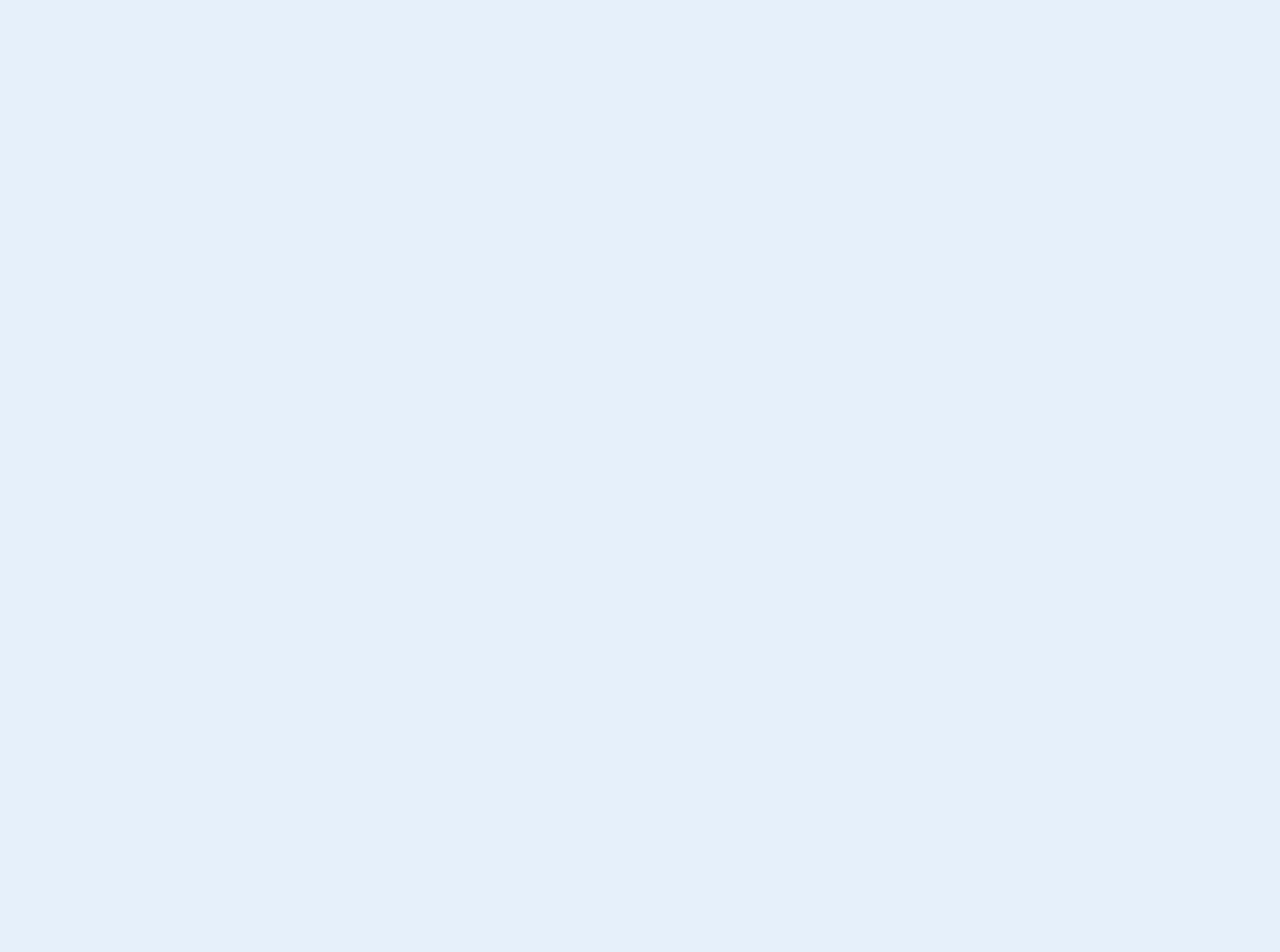
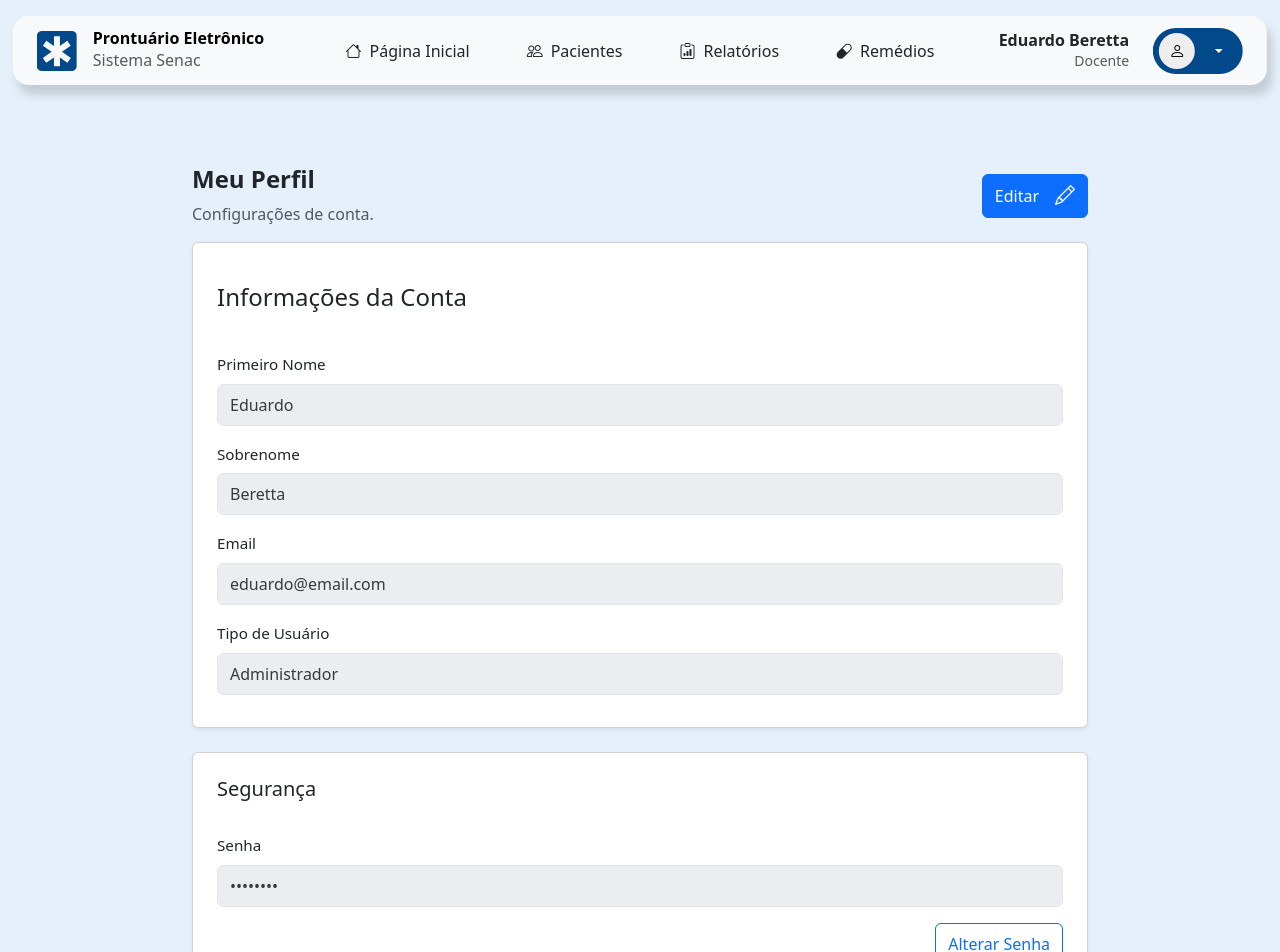
Before and after one commit to eduardoberettarod/PI-prontuario-eletronico, a React (Vite) app: page /perfil in a window 1280 px wide. Before the commit this address had no page. Shown: the top 952 px of the page. Before the commit the page ends 800 px from the top, so only its background shows below. Built offline with nearby package versions, Linux system fonts and the light colour scheme.

Commit message:
Perfil
Criando a pagina de perfil e começando a pagina unica de prontuario

```diff
--- a/src/App.jsx
+++ b/src/App.jsx
@@ -8,9 +8,9 @@ import Index from './pages/Home/Index.jsx';
 import Pacientes from './pages/Pacientes/Pacientes.jsx';
 import Relatorio from './pages/Relatorios/Relatorio.jsx';
 import Remedios from './pages/Remedios/Remedios.jsx';
-import Prontuarios from './pages/Prontuarios/Prontuarios.jsx';
 import Login from './pages/Login/Login.jsx';
 import Registro from './pages/Registro/Registro.jsx';
+import Perfil from './pages/Perfil/Perfil.jsx';
 
 
 function App() {
@@ -28,9 +28,9 @@ function App() {
         <Route path='/pacientes' element={<Pacientes />} ></Route>
         <Route path='/relatorios' element={<Relatorio />} ></Route>
         <Route path='/remedios' element={<Remedios />} ></Route>
-        <Route path='/prontuarios' element={<Prontuarios />} ></Route>
         <Route path='/login' element={<Login />} ></Route>
         <Route path='/registro' element={<Registro />} ></Route>
+        <Route path='/perfil' element={<Perfil />} ></Route>
 
         {/* rota padrão */}
         <Route path="/" element={<Login />} />
--- a/src/components/Navbar/Navbar.jsx
+++ b/src/components/Navbar/Navbar.jsx
@@ -17,11 +17,6 @@ const navItems = [
         route: 'pacientes',
         label: 'Pacientes',
         iconClass: "bi bi-people",
-    },
-    {
-        route: 'prontuarios',
-        label: 'Prontuários',
-        iconClass: "bi bi-file-earmark-medical",
     },
     {
         route: 'relatorios',
@@ -127,7 +122,7 @@ function Navbar() {
                         </button>
 
                         <ul className="dropdown-menu dropdown-menu-end">
-                            <li><a className="dropdown-item" href="#">Meu Perfil</a></li>
+                            <li><NavLink className="dropdown-item" to={'/perfil'}>Meu Perfil</NavLink></li>
                             <li><hr className="dropdown-divider" /></li>
                             <li>
                                 <button className="dropdown-item text-danger"
--- a/src/pages/Pacientes/Pacientes.jsx
+++ b/src/pages/Pacientes/Pacientes.jsx
@@ -352,8 +352,8 @@ VALIDAÇÃO PARA O FORM CRIAR PACIENTE
                             data-bs-toggle="modal"
                             data-bs-target="#modalCriarPaciente"
                         >
+                            Novo Paciente
                             <i className="bi bi-plus fs-5"></i>
-                            Novo Paciente
                         </button>
                     </div>
                 </div>
--- /dev/null
+++ b/src/pages/Perfil/Perfil.css
@@ -0,0 +1,61 @@
+#perfil-page-section {
+    position: relative;
+    top: 0;
+    margin-top: 5rem;
+    padding-bottom: 10vh;
+}
+
+.nascInvalido {
+    display: none;
+}
+
+.container-perfil {
+    position: relative;
+    margin-inline: var(--mg-inline);
+    top: 20%;
+}
+
+.container-perfil h2 {
+    font-size: 1.5rem;
+}
+
+.container-perfil p {
+    font-size: 16px;
+}
+
+.perfil-header h2 {
+    margin-bottom: 5px;
+}
+
+.form-control:disabled {
+    cursor: not-allowed;
+    opacity: 0.9;
+}
+
+.form-label {
+    font-size: 0.95rem;
+}
+
+@media (max-width:1200px) {
+    .container-perfil {
+        top: 12%;
+        margin-inline: var(--mg-inline-mobile);
+    }
+
+    .container-perfil h2 {
+        font-size: 1.5rem;
+    }
+
+    .container-perfil p {
+        font-size: 14px;
+    }
+}
+
+
+@media (max-width: 575.98px) {
+
+    #perfil-page-section {
+        margin-top: 5rem;
+        padding-bottom: 5vh;
+    }
+}
--- /dev/null
+++ b/src/pages/Perfil/Perfil.jsx
@@ -0,0 +1,118 @@
+import './Perfil.css'
+import Navbar from '../../components/Navbar/Navbar'
+
+const Perfil = () => {
+    return (
+        <>
+            <Navbar />
+
+            <section id='perfil-page-section'>
+
+                <div className='container-perfil'>
+
+                    {/* Header */}
+                    <div className="d-flex justify-content-between align-items-center mb-3">
+                        <div>
+                            <h2 className="fw-bold">Meu Perfil</h2>
+                            <p className="text-muted mb-0">Configurações de conta.</p>
+                        </div>
+
+
+                        <div>
+                            <button
+                                className="btn btn-primary d-flex align-items-center gap-3"
+                            >
+                                Editar
+                                <i className="bi bi-pencil fs-5"></i>
+                            </button>
+                        </div>
+                    </div>
+
+
+                    {/* CARD INFORMAÇÕES */}
+                    <div className="card shadow-sm mb-4 p-2 pb-3">
+                        <div className="card-body row g-3">
+                            <div className='pt-3 col-12'>
+                                <h4 className="mb-4">Informações da Conta</h4>
+                            </div>
+
+                            <div className='col-12'>
+                                <label className='form-label'>Primeiro Nome</label>
+                                <input
+                                    type="text"
+                                    className="form-control py-2"
+                                    value="Eduardo"
+                                    disabled
+                                />
+                            </div>
+
+                            <div className='col-12'>
+                                <label className='form-label'>Sobrenome</label>
+                                <input
+                                    type="text"
+                                    className="form-control py-2"
+                                    value="Beretta"
+                                    disabled
+                                />
+                            </div>
+
+                            <div className='col-12'>
+                                <label className='form-label'>Email</label>
+                                <input
+                                    type="email"
+                                    className="form-control py-2"
+                                    value="eduardo@email.com"
+                                    disabled
+                                />
+                            </div>
+
+                            <div className='col-12'>
+                                <label className='form-label'>Tipo de Usuário</label>
+                                <input
+                                    type="text"
+                                    className="form-control py-2"
+                                    value="Administrador"
+                                    disabled
+                                />
+                            </div>
+
+                        </div>
+
+                    </div>
+
+
+                    {/* CARD SEGURANÇA */}
+                    <div className="card shadow-sm p-2">
+                        <div className="card-body row g-3">
+
+                            <div>
+                                <h5 className="mb-3">Segurança</h5>
+                            </div>
+
+                            <div className="col-12">
+                                <label className='form-label'>Senha</label>
+                                <input
+                                    type="password"
+                                    className="form-control py-2"
+                                    value="********"
+                                    disabled
+                                />
+                            </div>
+
+                            <div className="mt-3 col-12 d-flex justify-content-end">
+                                <button className="btn btn-outline-primary py-2">
+                                    Alterar Senha
+                                </button>
+                            </div>
+
+                        </div>
+                    </div>
+
+                </div>
+
+            </section>
+        </>
+    )
+}
+
+export default Perfil
--- a/src/pages/Prontuarios/Prontuarios.jsx
+++ /dev/null
@@ -1,14 +0,0 @@
-import React from 'react'
-import './Prontuarios.css'
-import Navbar from '../../components/Navbar/Navbar';
-
-const Prontuarios = () => {
-    return (
-        <>
-            <Navbar />
-            <div>Prontuarios</div>
-        </>
-    )
-}
-
-export default Prontuarios
--- a/src/pages/Registro/Registro.jsx
+++ b/src/pages/Registro/Registro.jsx
@@ -19,7 +19,7 @@ const Registro = () => {
                     <div className='d-flex gap-4 align-items-center'>
                         <div className='container-img-register'>
                             <img src={Logo} alt="" className='position-absolute ms-4 mt-4' style={{width:'35px'}} />
-                            <img src={Medica} style={{height: '650px'}} className='object-fit-cover'/>
+                            <img src={Medica} style={{height: '625px'}} className='object-fit-cover'/>
                         </div>
 
                         <div className='d-flex flex-column'>
@@ -30,44 +30,49 @@ const Registro = () => {
                                 </p>
                             </div>
 
-                            <form className='row g-3'>
+                            <form className='row g-2'>
 
                                 <div className='col-12'>
                                     <label className='form-label'>Primeiro Nome</label>
                                     <input type="text"
                                         className='form-control'
-                                    />
+                                        placeholder='Digite o seu primeiro nome'
+                                        />
                                 </div>
 
                                 <div className='col-12'>
                                     <label className='form-label'>Sobrenome</label>
                                     <input type="text"
                                         className='form-control'
-                                    />
+                                        placeholder='Digite o seu sobrenome'
+                                        />
                                 </div>
 
                                 <div className='col-12'>
                                     <label className='form-label'>Email</label>
                                     <input type="email"
                                         className='form-control'
-                                    />
+                                        placeholder='Digite o seu email'
+                                        />
                                 </div>
 
                                 <div className='col-12'>
                                     <label className='form-label'>Senha</label>
                                     <input type="password"
                                         className='form-control'
-                                    />
+                                        placeholder='Digite a sua senha'
+                                        />
                                 </div>
 
                                 <div className='col-12'>
                                     <label className='form-label'>Confirme sua senha</label>
                                     <input type="password"
                                         className='form-control'
+                                        placeholder='Confirme a sua senha'
                                     />
                                 </div>
 
-                                <div>
+                                <div className='mt-4'>
                                     <button type='submit' className="btn btn-primary w-100 py-2">
                                         Registrar
                                     </button>
--- a/src/pages/Relatorios/Relatorio.jsx
+++ b/src/pages/Relatorios/Relatorio.jsx
@@ -236,8 +236,8 @@ Sugestões de estrutura:
                 data-bs-toggle="modal"
                 data-bs-target="#modalCriarRelatorio"
               >
+                Novo Relatório
                 <i className="bi bi-plus fs-5"></i>
-                Novo Relatório
               </button>
             </div>
           </div>
--- a/src/pages/Remedios/Remedios.jsx
+++ b/src/pages/Remedios/Remedios.jsx
@@ -213,8 +213,8 @@ function Remedios() {
                                 data-bs-toggle="modal"
                                 data-bs-target="#modalCriarRemedio"
                             >
+                                Novo Medicamento
                                 <i className="bi bi-plus fs-5"></i>
-                                Novo Medicamento
                             </button>
                         </div>
                     </div>
```
Also changed, not shown: src/components/Card/CardPaciente.jsx (+17 -3 lines), src/pages/Prontuario/Prontuario.jsx (added, +13 -0 lines), src/pages/Prontuario/Prontuario.css (added).
